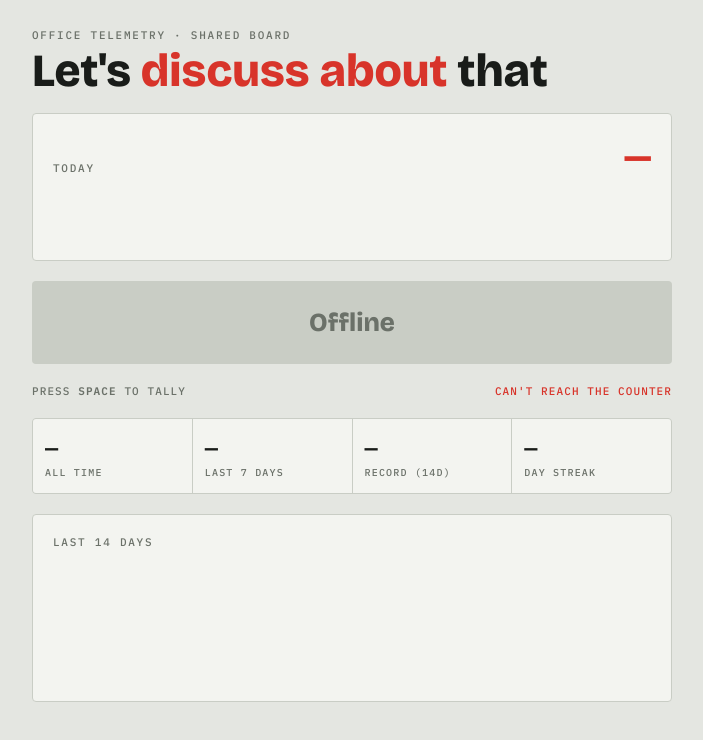
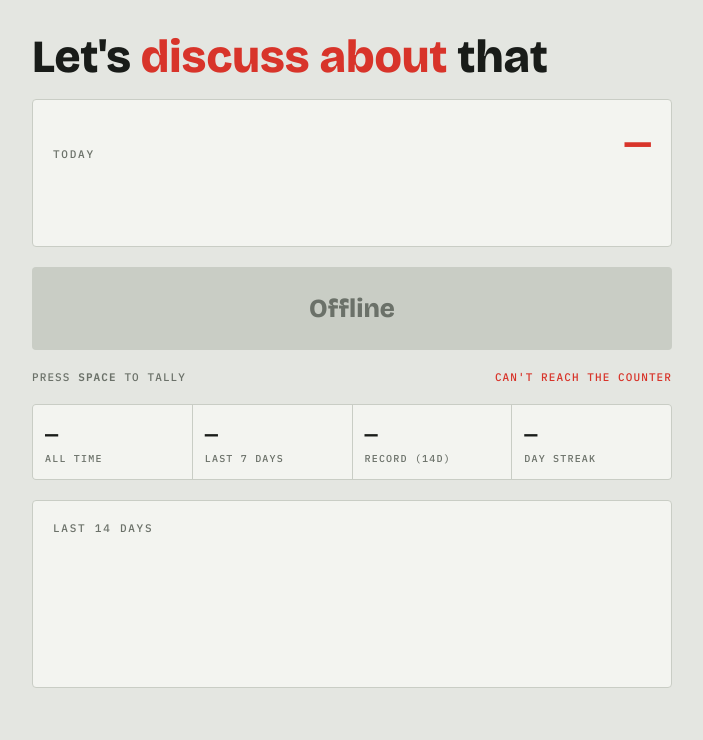
Before and after one commit to aysegul-artifact/discuss-about, a plain HTML site: page index.html in a window 1280 px wide. Shown: the whole page, without its empty margins (288-991 px from the left). Drawn offline with nearby package versions, Linux system fonts and the light colour scheme; no server answers.

Commit message:
Drop eyebrow line

```diff
--- a/index.html
+++ b/index.html
@@ -73,7 +73,6 @@
 <body>
 <main>
   <header>
-    <p class="eyebrow">office telemetry &middot; shared board</p>
     <h1>Let's <em>discuss about</em> that</h1>
   </header>
 
```
